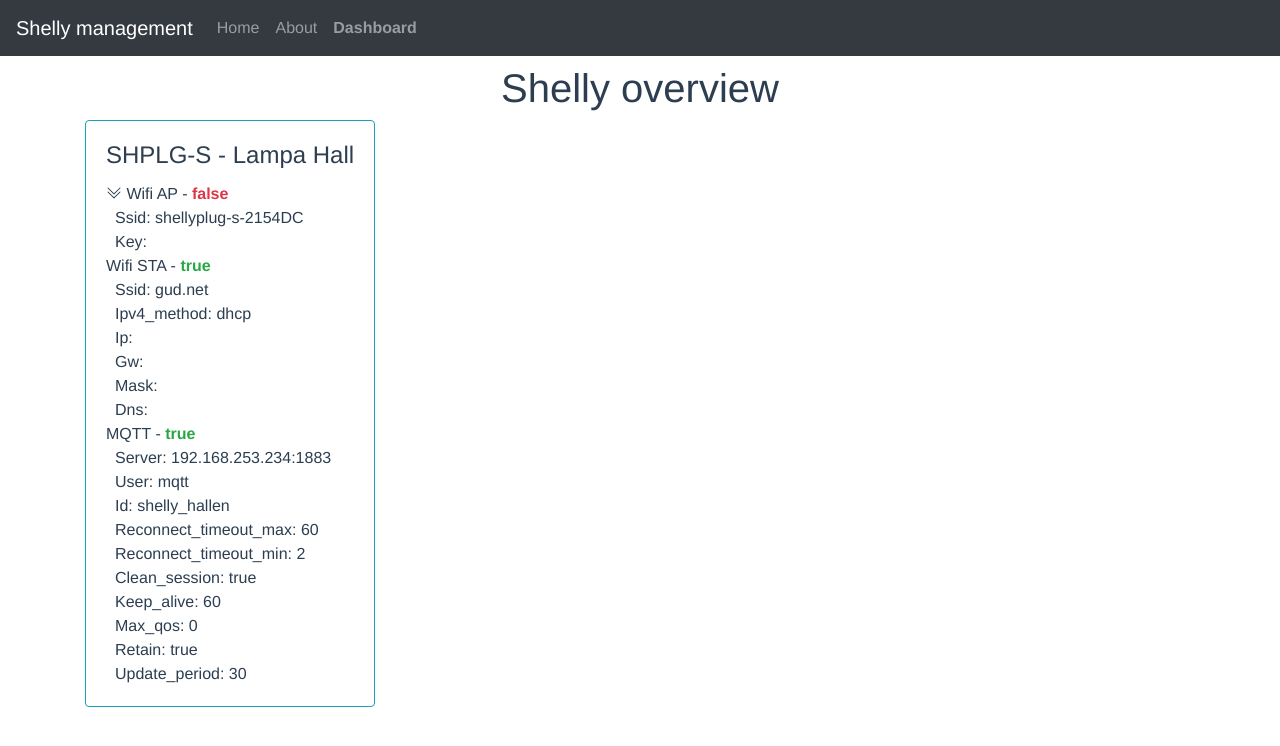
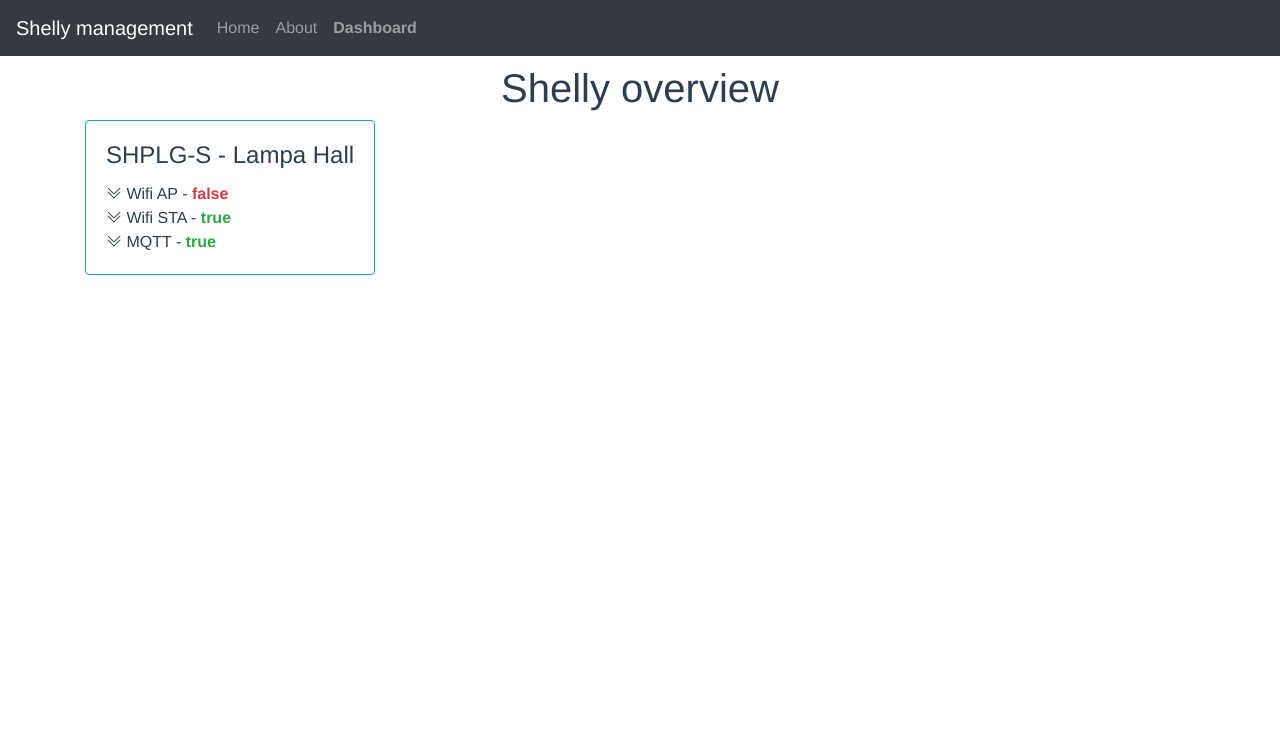
Before and after one commit to virsp/shelly-management, a Vue app in the folder frontend/: page /dashboard in a window 1280 px wide. Shown: the top 746 px of the page. Built offline with nearby package versions, Linux system fonts and the light colour scheme.

Commit message:
hardcode more/less buttons

```diff
--- a/frontend/src/components/Shelly.vue
+++ b/frontend/src/components/Shelly.vue
@@ -5,28 +5,35 @@
                 <b-card-text>
                     <div class="mb-0 ">
                         <div class="text-left">
-                            <b-icon id="clickable" @click="test()" icon="chevron-double-down"></b-icon> Wifi AP - <b v-bind:class="{'text-success': settings.wifi_ap.enabled, 'text-danger': !settings.wifi_ap.enabled}">{{settings.wifi_ap.enabled}}</b>
+                            <b-icon id="clickable" ref="click" @click="showMore(0)" icon="chevron-double-down"></b-icon> Wifi AP - <b v-bind:class="{'text-success': settings.wifi_ap.enabled, 'text-danger': !settings.wifi_ap.enabled}">{{settings.wifi_ap.enabled}}</b>
 
                         </div>
-                        <div class="row pl-4" v-for="(value, name) in removeEnable(settings.wifi_ap)" v-bind:key="value">
-                            <div class="text-capitalize">{{name}}</div>: {{value}}
+                        <!-- <b-button @click="checkVerbose()"></b-button> -->
+                        <div v-if="this.toggle[0]">
+                            <div class="row pl-4" v-for="(value, name) in removeEnable(settings.wifi_ap)" v-bind:key="value">
+                                <div class="text-capitalize">{{name}}</div>: {{value}}
+                            </div>
+
                         </div>
                     </div>
 
                     <div class="mb-0">
                         <div class="text-left">
-                            Wifi STA - <b v-bind:class="{'text-success': settings.wifi_sta.enabled, 'text-danger': !settings.wifi_sta.enabled}">{{settings.wifi_sta.enabled}}</b>
+                            <b-icon id="clickable" ref="click" @click="showMore(1)" icon="chevron-double-down"></b-icon> Wifi STA - <b v-bind:class="{'text-success': settings.wifi_sta.enabled, 'text-danger': !settings.wifi_sta.enabled}">{{settings.wifi_sta.enabled}}</b>
                         </div>
-                        <div class="row pl-4" v-for="(value, name) in removeEnable(settings.wifi_sta)" v-bind:key="name">
-                            <div class="text-capitalize">{{name}}</div>: {{value}}
+
+                        <div v-if="this.toggle[1]">
+                            <div class="row pl-4" v-for="(value, name) in removeEnable(settings.wifi_sta)" v-bind:key="name">
+                                <div class="text-capitalize">{{name}}</div>: {{value}}
+                            </div>
                         </div>
                     </div>
 
                     <div class="mb-0">
                         <div class="text-left">
-                            MQTT - <b v-bind:class="{'text-success': settings.mqtt.enable, 'text-danger': !settings.mqtt.enable}">{{settings.mqtt.enable}}</b>
+                            <b-icon id="clickable" ref="click" @click="showMore(1)" icon="chevron-double-down"></b-icon> MQTT - <b v-bind:class="{'text-success': settings.mqtt.enable, 'text-danger': !settings.mqtt.enable}">{{settings.mqtt.enable}}</b>
                         </div>
-                        <div v-if="true">
+                        <div v-if="this.toggle[2]">
                             <div class="row pl-4" v-for="(value, name) in removeEnable(settings.mqtt)" v-bind:key="name">
                                 <div class="text-capitalize">{{name}}</div>: {{value}}
                             </div>
@@ -53,13 +60,45 @@ export default {
             const justStrings = Object.fromEntries(filtered);
             return justStrings
         },
-        test(eeee){
-            console.log(this.$refs.input);
+        showMore(i){
+            if(this.toggle[i]) this.$set(this.toggle, i, false);
+            else this.$set(this.toggle, i, true);
+        },
+        test(){
+            console.log(this.$el);
+            console.log(this.$refs);
+            let verboseNode = this.$refs.click.nextSibling.nodeValue;
+            console.log(this.verbose.includes(verboseNode));
+            if(this.verbose.includes(verboseNode)){
+                this.verbose = this.verbose.filter(key => key !== verboseNode);
+                // console.log(this.verbose);
+            }else {
+                console.log('clicked ' + verboseNode);
+                this.verbose.push(verboseNode)
+            }
+            console.log(this.verbose);
+
+        },
+        checkVerbose(){
+            if(this.$refs.click){
+                console.log("check verbose");
+                let verboseNode = this.$refs.click.nextSibling.nodeValue;
+                console.log(verboseNode);
+                let exist = this.verbose.includes();
+                console.log("is clicked " + exist);
+                return exist;
+
+            }else {
+                return false;
+            }
+
         }
     },
     data() {
         return {
-            verbose: false,
+            verbose: [],
+            temp: false,
+            toggle:[false, false, false, false],
             settings: {
 	"device": {
 		"type": "SHPLG-S",
```
